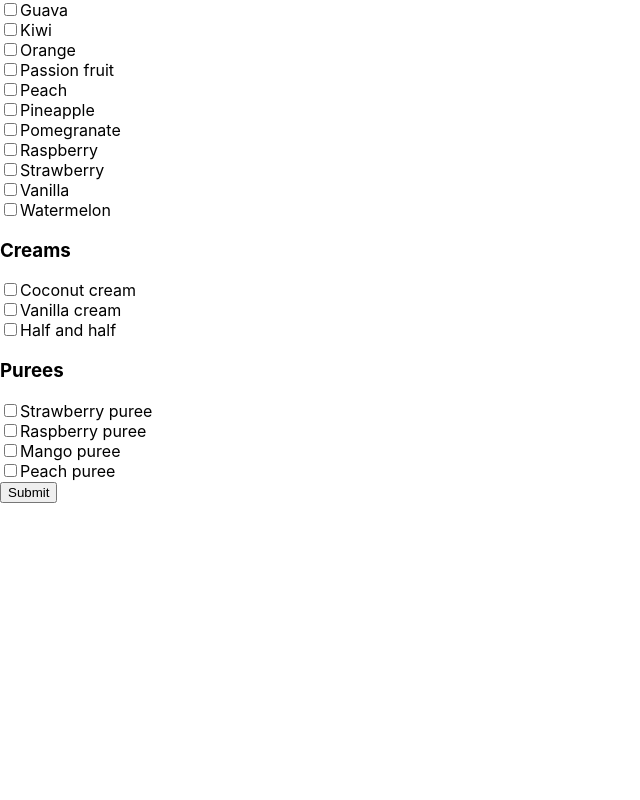
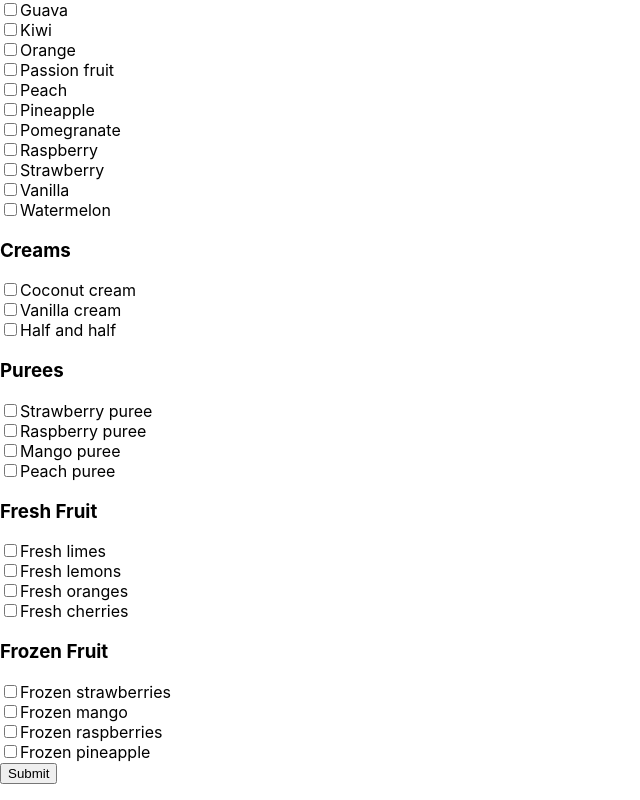
Before and after one commit to taylormccaul/sipcodrinkmachine, a React (Create React App) app: page / in a window 1280 px wide. Shown: the part 651-1451 px from the top of the page, without its empty margins (0-640 px from the left). Before the commit the page ends 1170 px from the top, so only its background shows below. Built offline with nearby package versions, Linux system fonts and the light colour scheme.

Commit message:
Added fruit exclusions

```diff
--- a/src/App.js
+++ b/src/App.js
@@ -3,12 +3,16 @@ import Bases from "./Bases";
 import Syrups from "./Syrups";
 import Creams from "./Creams";
 import Purees from "./Purees";
+import FreshFruit from "./FreshFruit";
+import FrozenFruit from "./FrozenFruit";
 import './App.css';
 
 const bases = ["Sprite", "Diet Coke", "Coke", "Dr Pepper", "Mtn Dew", "Iced Tea", "Root Beer", "Red Bull", "Monster Zero", "Sparkling Water", "Water", "Lemonade"];
 const syrups = ["Black cherry", "Blackberry", "Blood orange", "Blue curacao", "Blue raspberry", "Blueberry", "Cherry", "Coconut", "Cranberry", "Grape", "Green Apple", "Grenadine", "Guava", /*"Huckleberry",*/ "Kiwi", "Orange", "Passion fruit", "Peach", "Pineapple", "Pomegranate", "Raspberry", "Strawberry", "Vanilla", "Watermelon"];
 const creams = ["Coconut cream", "Vanilla cream", "Half and half"];
 const purees = ["Strawberry puree", "Raspberry puree", "Mango puree", "Peach puree"];
+const freshfruits = ["Fresh limes", "Fresh lemons", "Fresh oranges", "Fresh cherries"];
+const frozenfruits = ["Frozen strawberries", "Frozen mango", "Frozen raspberries", "Frozen pineapple"];
 
 class App extends React.Component {
   constructor(props) {
@@ -42,6 +46,20 @@ class App extends React.Component {
         }),
         {}
       ),
+      freshchecks: freshfruits.reduce(
+        (freshfruits, fresh) => ({
+          ...freshfruits,
+          [fresh]: false
+        }),
+        {}
+      ),
+      frozenchecks: frozenfruits.reduce(
+        (frozenfruits, frozen) => ({
+          ...frozenfruits,
+          [frozen]: false
+        }),
+        {}
+      ),
       includedBases: [],
       includedSyrups: [],
       includedCreams: [],
@@ -54,6 +72,8 @@ class App extends React.Component {
     this.handleSyrupChange = this.handleSyrupChange.bind(this);
     this.handleCreamChange = this.handleCreamChange.bind(this);
     this.handlePureeChange = this.handlePureeChange.bind(this);
+    this.handleFreshChange = this.handleFreshChange.bind(this);
+    this.handleFrozenChange = this.handleFrozenChange.bind(this);
     this.handleSubmit = this.handleSubmit.bind(this);
   }
 
@@ -107,6 +127,28 @@ class App extends React.Component {
     }));
   }
 
+  handleFreshChange(e) {
+    const {name} = e.target;
+
+    this.setState(prevState => ({
+      freshchecks: {
+        ...prevState.freshchecks,
+        [name]: !prevState.freshchecks[name]
+      }
+    }));
+  }
+
+  handleFrozenChange(e) {
+    const {name} = e.target;
+
+    this.setState(prevState => ({
+      frozenchecks: {
+        ...prevState.frozenchecks,
+        [name]: !prevState.frozenchecks[name]
+      }
+    }));
+  }
+
   handleSubmit(e) {
     var excludedBases = Object.keys(this.state.basechecks).filter(checkbox => this.state.basechecks[checkbox]);
     for (let i = 0; i < bases.length; i++) {
@@ -155,6 +197,30 @@ class App extends React.Component {
       }
     }
 
+    var excludedFresh = Object.keys(this.state.freshchecks)
+    .filter(checkbox => this.state.freshchecks[checkbox]);
+    for (let i = 0; i < freshfruits.length; i++) {
+      if (excludedFresh.includes(freshfruits[i])) {
+        continue;
+      } else {
+        this.setState(prevState => ({
+          includedFresh: [...prevState.includedFresh, freshfruits[i]]
+        }));
+      }
+    }
+
+    var excludedFrozen = Object.keys(this.state.frozenchecks)
+    .filter(checkbox => this.state.frozenchecks[checkbox]);
+    for (let i = 0; i < frozenfruits.length; i++) {
+      if (excludedFrozen.includes(frozenfruits[i])) {
+        continue;
+      } else {
+        this.setState(prevState => ({
+          includedFrozen: [...prevState.includedFrozen, frozenfruits[i]]
+        }));
+      }
+    }
+
     e.preventDefault();
   }
 
@@ -167,6 +233,8 @@ class App extends React.Component {
           <Syrups handleSyrupChange={this.handleSyrupChange}/>
           <Creams handleCreamChange={this.handleCreamChange}/>
           <Purees handlePureeChange={this.handlePureeChange}/>
+          <FreshFruit handleFreshChange={this.handleFreshChange}/>
+          <FrozenFruit handleFrozenChange={this.handleFrozenChange}/>
           <button type="submit">Submit</button>
         </form>
         <ul>
@@ -189,6 +257,16 @@ class App extends React.Component {
             return <li key={index}>{puree}</li>
           })}
         </ul>
+        <ul>
+          {this.state.includedFresh.map((fresh, index) => {
+            return <li key={index}>{fresh}</li>
+          })}
+        </ul>
+        <ul>
+          {this.state.includedFrozen.map((frozen, index) => {
+            return <li key={index}>{frozen}</li>
+          })}
+        </ul>
       </div>
     );
   }
--- /dev/null
+++ b/src/FreshFruit.js
@@ -0,0 +1,26 @@
+import React from 'react';
+import './App.css';
+
+const freshfruits = ["Fresh limes", "Fresh lemons", "Fresh oranges", "Fresh cherries"];
+
+class FreshFruit extends React.Component {
+  createCheckbox = fresh => (
+    <div>
+      <input type="checkbox" onChange={this.props.handleFreshChange} name={fresh} />
+      <label htmlFor={fresh}>{fresh}</label>
+    </div>
+  );
+
+  createCheckboxes = () => freshfruits.map(this.createCheckbox);
+
+  render() {
+    return (
+      <div className="fresh">
+        <h3>Fresh Fruit</h3>
+        {this.createCheckboxes()}
+      </div>
+    );
+  }
+}
+
+export default FreshFruit;
--- /dev/null
+++ b/src/FrozenFruit.js
@@ -0,0 +1,26 @@
+import React from 'react';
+import './App.css';
+
+const frozenfruits = ["Frozen strawberries", "Frozen mango", "Frozen raspberries", "Frozen pineapple"];
+
+class FrozenFruit extends React.Component {
+  createCheckbox = frozen => (
+    <div>
+      <input type="checkbox" onChange={this.props.handleFrozenChange} name={frozen} />
+      <label htmlFor={frozen}>{frozen}</label>
+    </div>
+  );
+
+  createCheckboxes = () => frozenfruits.map(this.createCheckbox);
+
+  render() {
+    return (
+      <div className="frozen">
+        <h3>Frozen Fruit</h3>
+        {this.createCheckboxes()}
+      </div>
+    );
+  }
+}
+
+export default FrozenFruit;
```
Also changed, not shown: src/FreshFruits.js (deleted), src/FrozenFruits.js (deleted).
